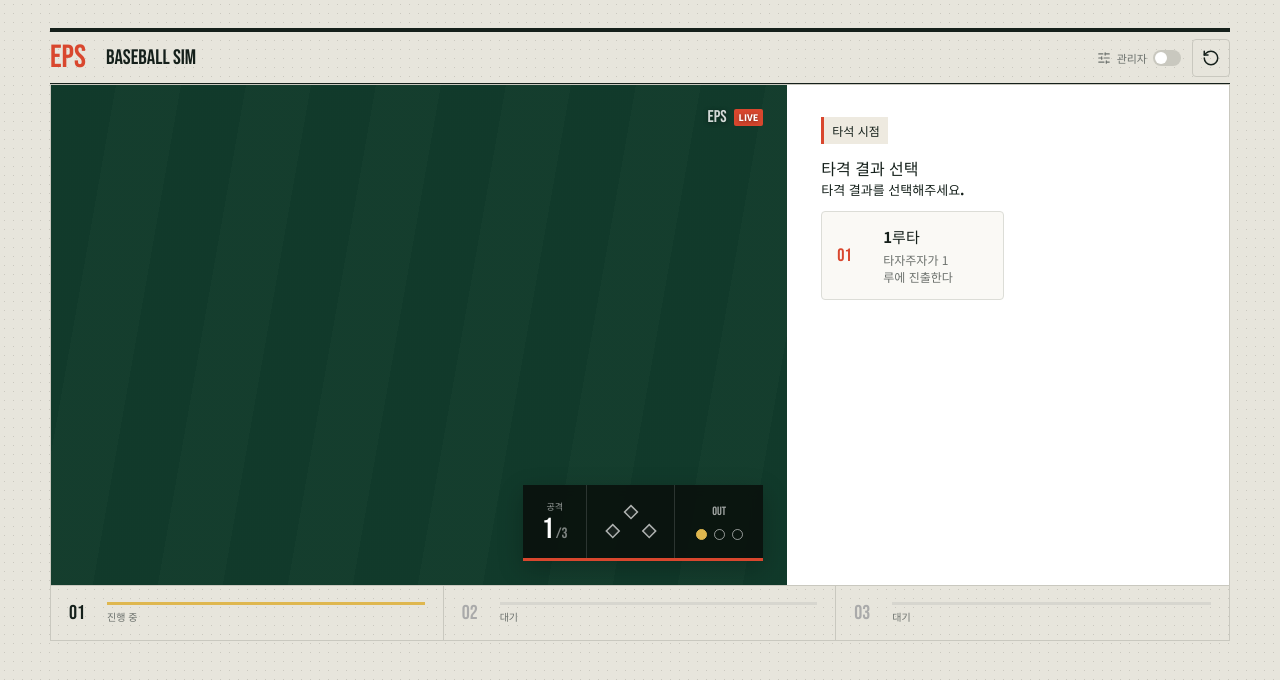
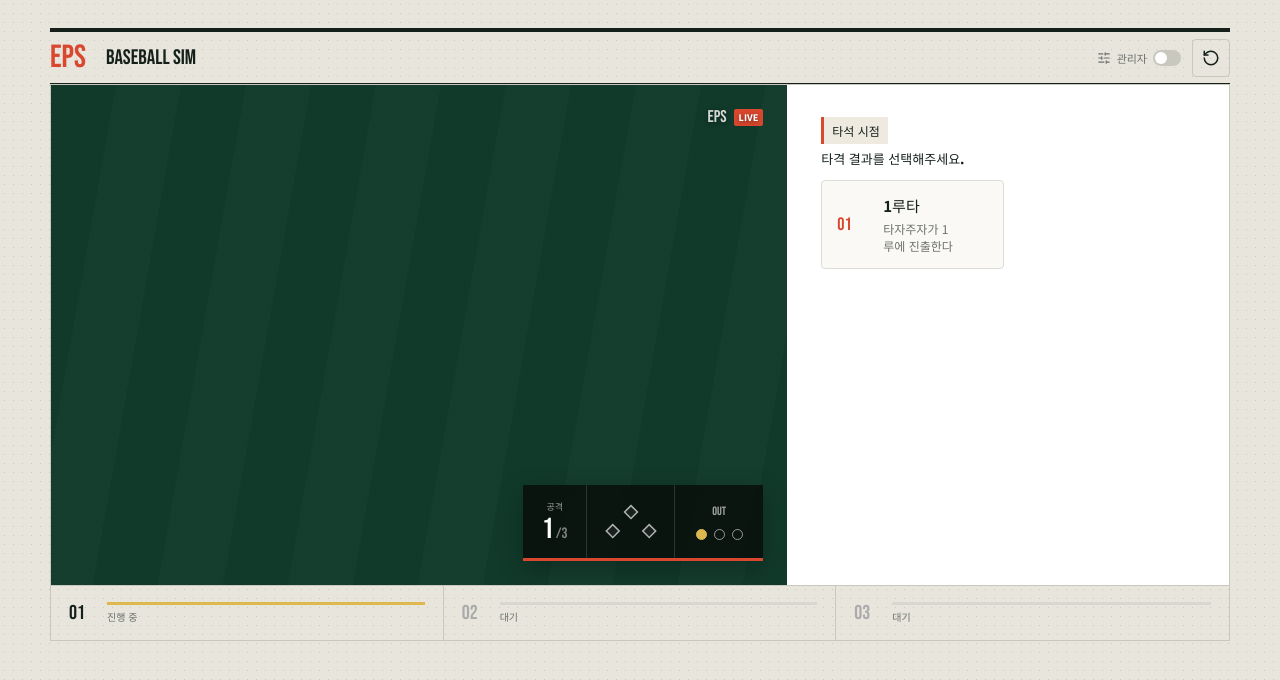
Before and after one commit to Suntherebirth/EPS_game, a React (Vite) app: page / in a window 1280 px wide. Shown: the top 680 px of the page. Built offline with nearby package versions, Linux system fonts and the light colour scheme.

Commit message:
전환 개념

```diff
--- a/src/App.css
+++ b/src/App.css
@@ -55,14 +55,16 @@ button { font: inherit; }
 .eyebrow { margin: 24px 0 8px; color: var(--gold); font: 18px 'Bebas Neue', sans-serif; }
 
 .decision-panel { padding: 32px 34px 38px; background: #fff; }
-.panel-heading { min-height: 52px; }
+.panel-heading { min-height: 32px; }
 .view-chip { display: inline-flex; padding: 5px 8px; border-left: 3px solid var(--red); color: var(--ink); background: #eeeae0; font-size: 12px; font-weight: 800; }
 .view-chip.surprise-chip { color: #7d2417; border-left-color: var(--gold); background: #fff1c7; box-shadow: inset 0 0 0 1px rgba(223,183,79,.45); animation: surprise-chip-flash .9s ease-in-out infinite alternate; }
-.panel-heading p { margin: 12px 0 0; color: var(--ink); font-weight: 700; }
 .result-notice { margin: 0 0 18px; padding: 15px 16px; border-left: 3px solid var(--red); background: #f4f1e7; animation: announce-play .42s cubic-bezier(.2, .8, .2, 1); }
 .result-notice > span { display: block; margin-bottom: 8px; color: var(--red); font-size: 11px; font-weight: 800; }
 .result-notice strong { display: block; color: var(--ink); font-size: 25px; line-height: 1.35; }
 .result-notice p { margin: 8px 0 0; color: var(--muted); font-size: 14px; }
+.result-notice.positive p { color: #18704f; font-weight: 800; }
+.result-notice.negative p { color: #b33325; font-weight: 800; }
+.result-notice.positive p, .result-notice.negative p { text-align: center; }
 .action-instruction { margin: 0 0 12px; color: var(--ink); font-size: 13px; font-weight: 800; }
 .admin-console { margin: 0 0 18px; padding: 12px; border: 1px dashed #b89642; background: #fffaf0; }
 .admin-console > span { display: block; margin: 0 0 9px; color: #84621d; font-size: 11px; font-weight: 800; }
--- a/src/App.tsx
+++ b/src/App.tsx
@@ -119,15 +119,16 @@ function App() {
   const displayedSituation = { outs: scenario.context.outs, bases: scenario.context.bases as Base[] }
   const viewLabel = node.view.startsWith('runner:')
     ? `${node.view.split(':')[1] === 'first' ? 1 : node.view.split(':')[1] === 'second' ? 2 : 3}루 주자 시점`
-    : '타석 시점'
+    : node.view === 'batter' ? '타석 시점' : null
   const isSurpriseEvent = node.tags?.includes('surprise-event')
-  const highlightedViewLabel = isSurpriseEvent ? `${viewLabel} : 돌발 이벤트!` : viewLabel
-  const isViewTitle = node.title === viewLabel
+  const highlightedViewLabel = isSurpriseEvent && viewLabel ? `${viewLabel} : 돌발 이벤트!` : viewLabel
   const availableChoices = getAvailableScenarioChoices(OFFENSE_CORE_PACK, scenario)
   const actionInstruction = node.type === 'batting'
     ? adminMode && node.mode === 'random' ? '관리자: 후속 타자 결과를 지정하세요.' : '타격 결과를 선택해주세요.'
     : node.type === 'choice'
       ? node.description ?? '주루 방침을 선택해주세요.'
+      : node.type === 'chance' && adminMode
+        ? '관리자: 확률 결과를 지정하세요.'
       : ''
 
   return <main className="app-shell">
@@ -135,8 +136,8 @@ function App() {
     <div className="game-grid">
       <MediaStage situation={displayedSituation} plateAppearance={plateAppearance} playerBase={scenario.context.playerBase} />
       <section className="decision-panel">
-        <div className="panel-heading"><span className={`view-chip ${isSurpriseEvent ? 'surprise-chip' : ''}`}>{highlightedViewLabel}</span>{!isViewTitle && <p>{node.title}</p>}</div>
-        {scenario.context.announcement && <aside className="result-notice" aria-live="polite" key={`${scenario.context.announcement.title}:${scenario.context.announcement.detail}`}><span>방금 일어난 일</span><strong>{scenario.context.announcement.title}</strong><p>{scenario.context.announcement.detail}</p></aside>}
+        {highlightedViewLabel && <div className="panel-heading"><span className={`view-chip ${isSurpriseEvent ? 'surprise-chip' : ''}`}>{highlightedViewLabel}</span></div>}
+        {scenario.context.announcement && <aside className={`result-notice ${scenario.context.announcement.tone ?? 'neutral'}`} aria-live="polite" key={`${scenario.context.announcement.title}:${scenario.context.announcement.detail}`}><span>방금 일어난 일</span><strong>{scenario.context.announcement.title}</strong><p>{scenario.context.announcement.detail}</p></aside>}
         {phase === 'playing' && actionInstruction && <p className="action-instruction">{actionInstruction}</p>}
         {phase === 'playing' && node.type === 'batting' && (node.mode === 'direct' || adminMode) && <div className={`choices batting-choices ${adminMode && node.mode === 'random' ? 'admin-batting-choices' : ''}`}>{BATTING_EVENTS.filter((event) => node.eventIds.includes(event.kind) && (node.mode === 'random' ? adminMode : event.kind === 'single')).map((event, index) => <button type="button" onClick={() => chooseBatting(event.kind)} key={event.kind}><span className="choice-index">{String(index + 1).padStart(2, '0')}</span><span><strong>{event.label}</strong><small>{event.description}</small></span><ChevronRight size={18} /></button>)}</div>}
         {phase === 'playing' && node.type === 'choice' && <div className="choices runner-choices">{availableChoices.map((choice, index) => <button type="button" onClick={() => chooseOption(choice.id)} key={choice.id}><span className="choice-index">{String(index + 1).padStart(2, '0')}</span><span><strong>{choice.label}</strong>{choice.description && <small>{choice.description}</small>}</span><ChevronRight size={18} /></button>)}</div>}
--- a/src/game/packs/emptyBasesSingleNodes.ts
+++ b/src/game/packs/emptyBasesSingleNodes.ts
@@ -60,7 +60,7 @@ export const EMPTY_BASES_SINGLE_NODES: Record<string, ScenarioNode> = {
     title: '2루 진루',
     outcomes: [
       { id: 'success', label: '2루 진루 성공', weight: RUNNING_CHANCES.advanceOnAmbiguousDrop, transition: { to: 'runner.route', effects: [{ type: 'movePlayer', to: 2 }, { type: 'record', message: '외야 실책 이용, 2루 진루 성공', showInCompletion: false }, { type: 'announce', title: '2루 진루 성공!', detail: '외야수가 공을 수습하기 전에 2루에 도착했습니다.' }] } },
-      { id: 'out', label: '2루 진루 실패', weight: 1 - RUNNING_CHANCES.advanceOnAmbiguousDrop, transition: { to: 'plate.complete', effects: [{ type: 'movePlayer', to: 'out' }, { type: 'record', message: '외야 실책 이용, 2루 진루 실패', showInCompletion: false }, { type: 'announce', title: '2루 진루 실패', detail: '2루에서 아웃되었습니다.' }] } },
+      { id: 'out', label: '2루 진루 실패', weight: 1 - RUNNING_CHANCES.advanceOnAmbiguousDrop, transition: { to: 'plate.complete', effects: [{ type: 'movePlayer', to: 'out' }, { type: 'record', message: '외야 실책 이용, 2루 진루 실패', showInCompletion: false }, { type: 'announce', title: '2루 진루 실패', detail: '2루에서 아웃되었습니다.', tone: 'negative' }] } },
     ],
   },
   'runner.route': {
@@ -95,7 +95,7 @@ export const EMPTY_BASES_SINGLE_NODES: Record<string, ScenarioNode> = {
     title: '2루 도루',
     outcomes: [
       { id: 'success', label: '2루 도루 성공', weight: RUNNING_CHANCES.stealSecond, transition: { to: 'runner.route', effects: [{ type: 'movePlayer', to: 2 }, { type: 'record', message: '2루 도루 성공' }, { type: 'announce', title: '2루 도루 성공!', detail: '2루에 도착했습니다.' }] } },
-      { id: 'out', label: '2루 도루 실패', weight: 1 - RUNNING_CHANCES.stealSecond, transition: { to: 'plate.complete', effects: [{ type: 'movePlayer', to: 'out' }, { type: 'record', message: '2루 도루 실패' }, { type: 'announce', title: '2루 도루 실패', detail: '2루에서 아웃되었습니다.' }] } },
+      { id: 'out', label: '2루 도루 실패', weight: 1 - RUNNING_CHANCES.stealSecond, transition: { to: 'plate.complete', effects: [{ type: 'movePlayer', to: 'out' }, { type: 'record', message: '2루 도루 실패' }, { type: 'announce', title: '2루 도루 실패', detail: '2루에서 아웃되었습니다.', tone: 'negative' }] } },
     ],
   },
   'runner.second.decide': {
@@ -116,7 +116,7 @@ export const EMPTY_BASES_SINGLE_NODES: Record<string, ScenarioNode> = {
     title: '3루 도루',
     outcomes: [
       { id: 'success', label: '3루 도루 성공', weight: RUNNING_CHANCES.stealThird, transition: { to: 'runner.route', effects: [{ type: 'movePlayer', to: 3 }, { type: 'record', message: '3루 도루 성공' }, { type: 'announce', title: '3루 도루 성공!', detail: '3루에 도착했습니다.' }] } },
-      { id: 'out', label: '3루 도루 실패', weight: 1 - RUNNING_CHANCES.stealThird, transition: { to: 'plate.complete', effects: [{ type: 'movePlayer', to: 'out' }, { type: 'record', message: '3루 도루 실패' }, { type: 'announce', title: '3루 도루 실패', detail: '3루에서 아웃되었습니다.' }] } },
+      { id: 'out', label: '3루 도루 실패', weight: 1 - RUNNING_CHANCES.stealThird, transition: { to: 'plate.complete', effects: [{ type: 'movePlayer', to: 'out' }, { type: 'record', message: '3루 도루 실패' }, { type: 'announce', title: '3루 도루 실패', detail: '3루에서 아웃되었습니다.', tone: 'negative' }] } },
     ],
   },
   'runner.third.decide': {
--- a/src/game/scenario.ts
+++ b/src/game/scenario.ts
@@ -22,7 +22,7 @@ export type ScenarioEffect =
   | { type: 'applyBattingEvent' }
   | { type: 'setPlayerBase'; value: number | null }
   | { type: 'movePlayer'; to: number | 'home' | 'out' }
-  | { type: 'announce'; title: string; detail: string }
+  | { type: 'announce'; title: string; detail: string; tone?: 'positive' | 'negative' | 'neutral' }
   | { type: 'moveRunner'; from: number; to: number | 'home' | 'out' }
   | { type: 'setFlag'; key: string; value: boolean | number | string }
   | { type: 'record'; message: string; showInCompletion?: boolean }
@@ -112,6 +112,7 @@ export type ScenarioContext = {
 export type ScenarioAnnouncement = {
   title: string
   detail: string
+  tone?: 'positive' | 'negative' | 'neutral'
 }
 
 export type ScenarioState = {
--- a/src/game/scenarioEffects.ts
+++ b/src/game/scenarioEffects.ts
@@ -35,6 +35,7 @@ export const applyScenarioEffect = (context: ScenarioContext, effect: ScenarioEf
     next.announcement = {
       title: effect.title,
       detail: next.outs >= 3 ? '3아웃 · 공수교대입니다.' : effect.detail,
+      ...(effect.tone ? { tone: effect.tone } : {}),
     }
   }
 
@@ -114,7 +115,7 @@ export const applyScenarioEffect = (context: ScenarioContext, effect: ScenarioEf
           ? applyScenarioEffect(next, { type: 'applyHit', batterTo: event.advance, creditHit: event.hit })
           : applyScenarioEffect(next, { type: 'addOuts', value: event.outs })
     if (resolved.outs >= 3) {
-      resolved.announcement = { title: `후속 타자: ${event.label}!`, detail: '3아웃 · 공수교대입니다.' }
+      resolved.announcement = { title: `후속 타자: ${event.label}!`, detail: '3아웃 · 공수교대입니다.', tone: 'negative' }
       return resolved
     }
     const destination = resolved.playerBase === null
@@ -124,7 +125,8 @@ export const applyScenarioEffect = (context: ScenarioContext, effect: ScenarioEf
         : `${resolved.playerBase}루에 도착했습니다.`
     resolved.announcement = {
       title: `후속 타자: ${event.label}!`,
-      detail: before === null ? '후속 타자의 플레이가 끝났습니다.' : destination,
+      detail: before === null ? '홈에 들어왔습니다.' : destination,
+      ...(resolved.playerBase === null ? { tone: 'positive' as const } : {}),
     }
     return resolved
   }
@@ -133,8 +135,8 @@ export const applyScenarioEffect = (context: ScenarioContext, effect: ScenarioEf
   if (next.outs >= 3) {
     next.bases = []
     next.playerBase = null
-    if (next.announcement) next.announcement = { ...next.announcement, detail: '3아웃 · 공수교대입니다.' }
-    else next.announcement = { title: '플레이 종료', detail: '3아웃 · 공수교대입니다.' }
+    if (next.announcement) next.announcement = { ...next.announcement, detail: '3아웃 · 공수교대입니다.', tone: 'negative' }
+    else next.announcement = { title: '플레이 종료', detail: '3아웃 · 공수교대입니다.', tone: 'negative' }
   }
   return next
 }
```
Also changed, not shown: 1 other file (tests, documents, lock files or other folders).
